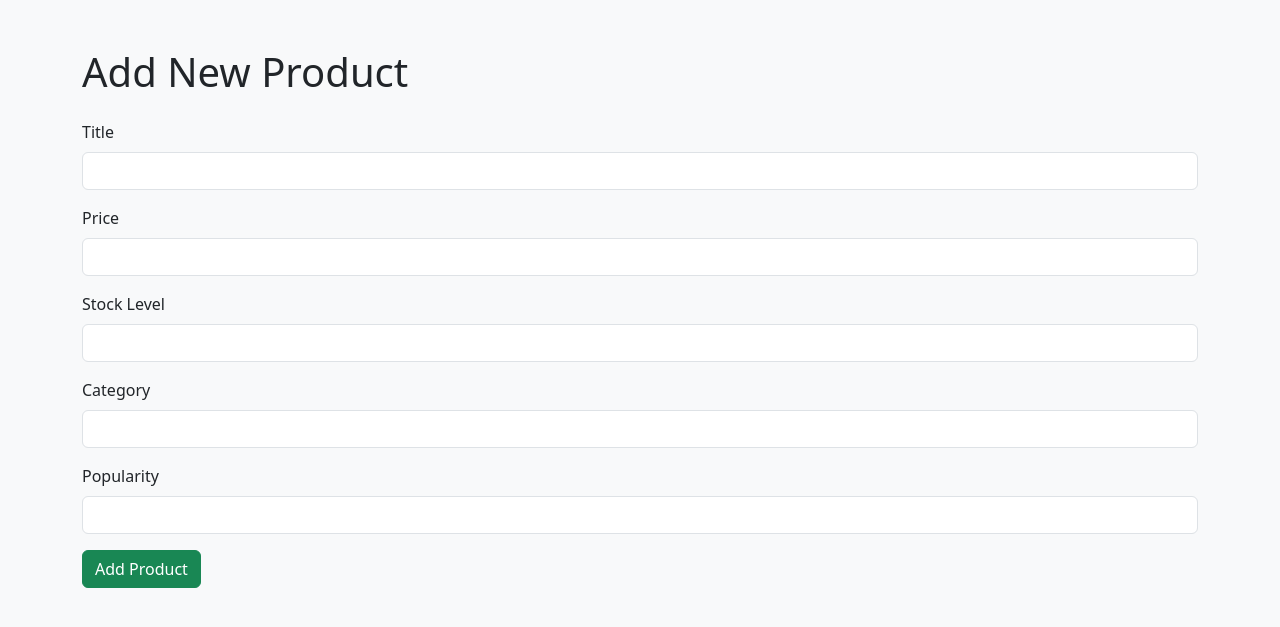
After one commit to Fika03/enskild-uppgift, a PHP site: page /data/addproduct.php in a window 1280 px wide. The commit adds this page. Shown: the top 627 px of the page. Run offline with PHP 8.4, Linux system fonts and the light colour scheme.

Commit message:
add product

```diff
--- /dev/null
+++ b/addproduct.php
@@ -0,0 +1,83 @@
+<?php
+// Handle Add Product
+if ($_SERVER['REQUEST_METHOD'] == 'POST' && isset($_POST['addProduct'])) {
+    // Generate a random numeric ID between a specified range (e.g., 1000 to 9999)
+    $randomId = rand(1000, 9999); // Adjust range as needed
+
+    $newProduct = [
+        "id" => $randomId,
+        "title" => $_POST['title'],
+        "price" => $_POST['price'],
+        "stockLevel" => $_POST['stockLevel'],
+        "categoryId" => $_POST['categoryId'],
+        "popularity" => $_POST['popularity']
+    ];
+    addProduct($newProduct);
+}
+
+function addProduct($newProduct)
+{
+    $url = "http://localhost:4242/data"; // Adjust the URL to your actual API endpoint for adding products
+    $context = stream_context_create([
+        'http' => [
+            'method' => 'POST',
+            'header' => 'Content-Type: application/json',
+            'content' => json_encode($newProduct),
+        ]
+    ]);
+    $response = file_get_contents($url, false, $context);
+    if ($response === FALSE) {
+        die('Error adding product.');
+    }
+    echo "Product added successfully.";
+    header("Refresh:2; url=index.php"); // Redirect after adding
+    exit();
+}
+?>
+
+<!DOCTYPE html>
+<html lang="en">
+
+<head>
+    <meta charset="UTF-8">
+    <meta name="viewport" content="width=device-width, initial-scale=1.0">
+    <title>Add New Product</title>
+    <link href="https://cdn.jsdelivr.net/npm/bootstrap@5.3.0-alpha1/dist/css/bootstrap.min.css" rel="stylesheet">
+</head>
+
+<body class="bg-light">
+    <div class="container mt-5">
+        <h1 class="mb-4">Add New Product</h1>
+
+        <!-- Add Form -->
+        <div class="mb-4">
+            <form method="POST" action="">
+                <div class="mb-3">
+                    <label for="title" class="form-label">Title</label>
+                    <input type="text" class="form-control" id="title" name="title" required>
+                </div>
+                <div class="mb-3">
+                    <label for="price" class="form-label">Price</label>
+                    <input type="text" class="form-control" id="price" name="price" required>
+                </div>
+                <div class="mb-3">
+                    <label for="stockLevel" class="form-label">Stock Level</label>
+                    <input type="number" class="form-control" id="stockLevel" name="stockLevel" required>
+                </div>
+                <div class="mb-3">
+                    <label for="categoryId" class="form-label">Category</label>
+                    <input type="text" class="form-control" id="categoryId" name="categoryId" required>
+                </div>
+                <div class="mb-3">
+                    <label for="popularity" class="form-label">Popularity</label>
+                    <input type="number" class="form-control" id="popularity" name="popularity" required>
+                </div>
+                <button type="submit" name="addProduct" class="btn btn-success">Add Product</button>
+            </form>
+        </div>
+    </div>
+
+    <script src="https://cdn.jsdelivr.net/npm/bootstrap@5.3.0-alpha1/dist/js/bootstrap.bundle.min.js"></script>
+</body>
+
+</html>
--- a/index.php
+++ b/index.php
@@ -139,6 +139,9 @@ if ($_SERVER['REQUEST_METHOD'] == 'POST') {
                     </li>
                     <li class="nav-item"><a class="nav-link" href="#!">Login</a></li>
                     <li class="nav-item"><a class="nav-link" href="#!">Create account</a></li>
+                    <li class="nav-item">
+                        <a class="nav-link" href="/addproduct.php">Add a Product!</a>
+                    </li>
                 </ul>
                 <form class="d-flex">
                     <button class="btn btn-outline-dark" type="submit">
```
